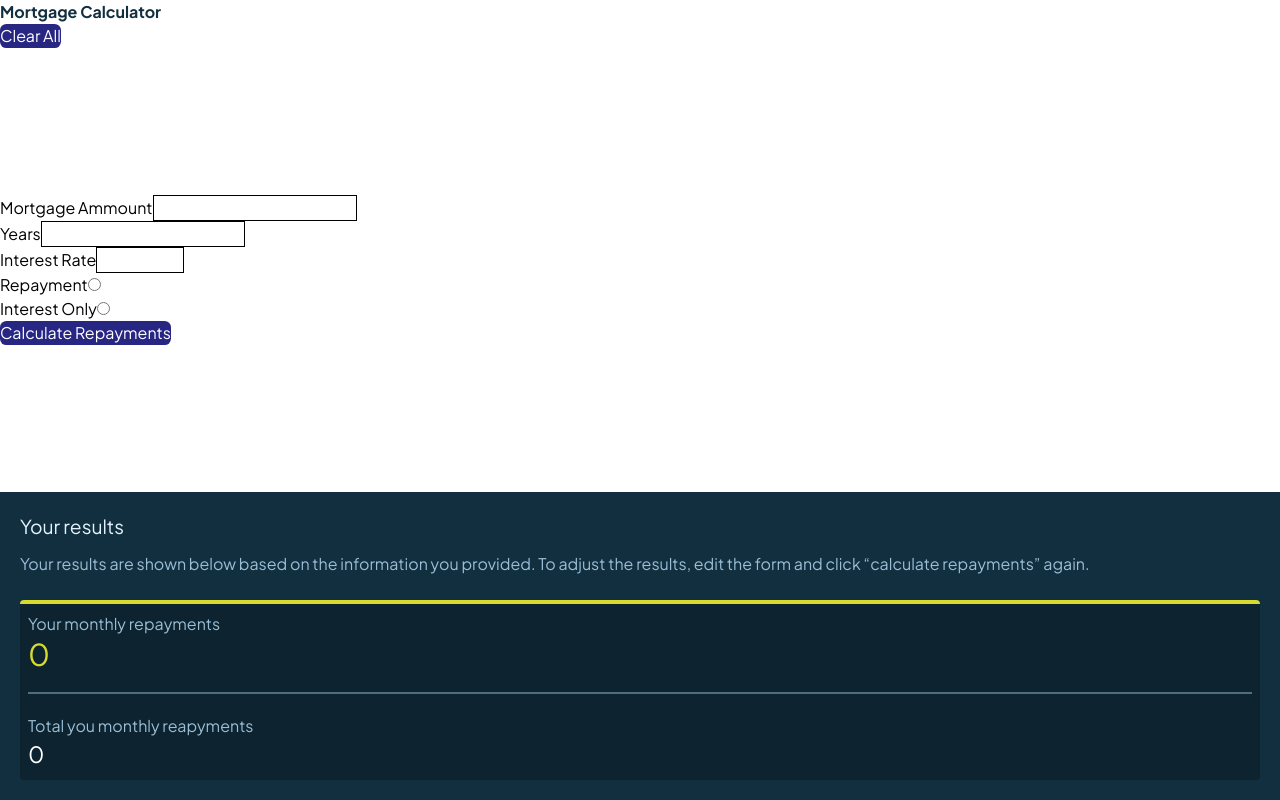
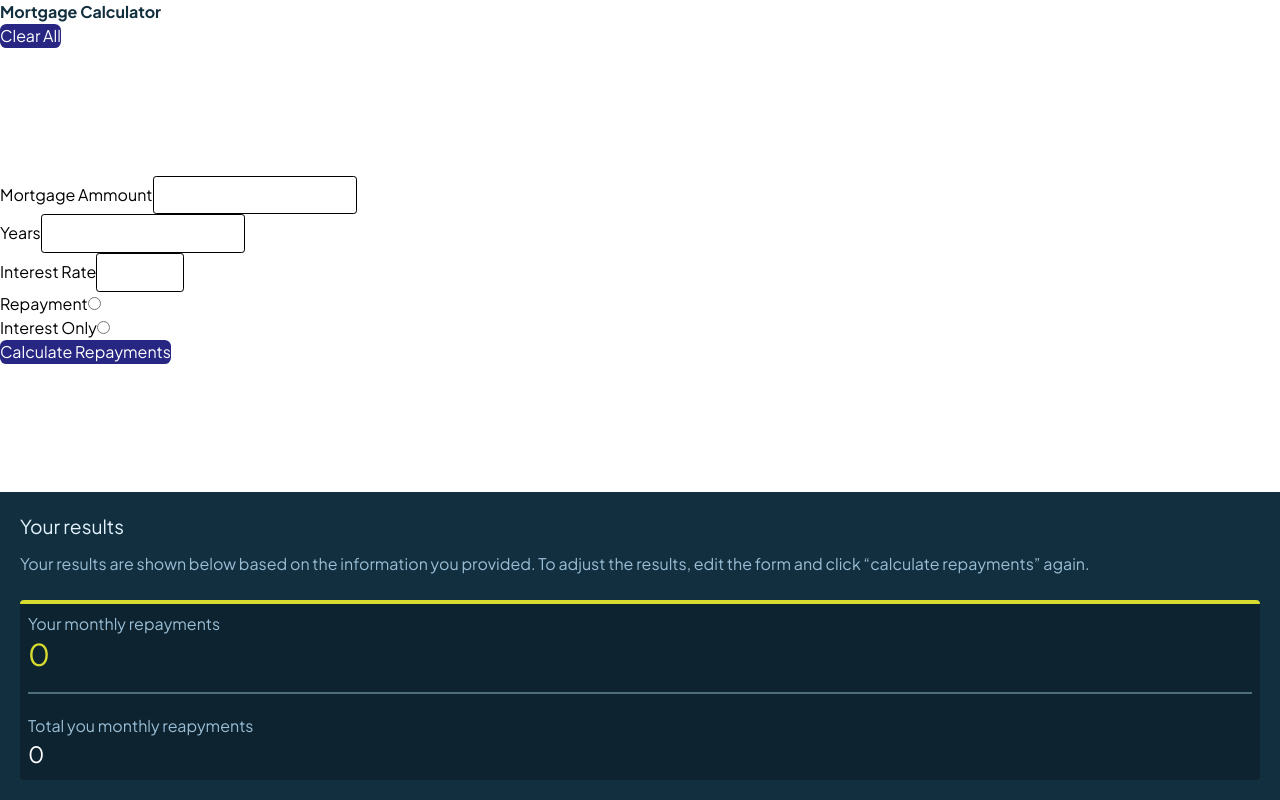
Before and after one commit to Humber70/mortgage-repayment-calculator, a React (Vite) app: page / in a window 1280 px wide. Built offline with nearby package versions, Linux system fonts and the light colour scheme.

Commit message:
fix: adjust input styles for consistent appearance

```diff
--- a/src/index.css
+++ b/src/index.css
@@ -40,6 +40,8 @@ body {
 
 input {
   border: 1px solid black;
+  border-radius: .2rem;
+  padding: .4rem 0;
 }
 button {
   border-radius: .4rem;
```
